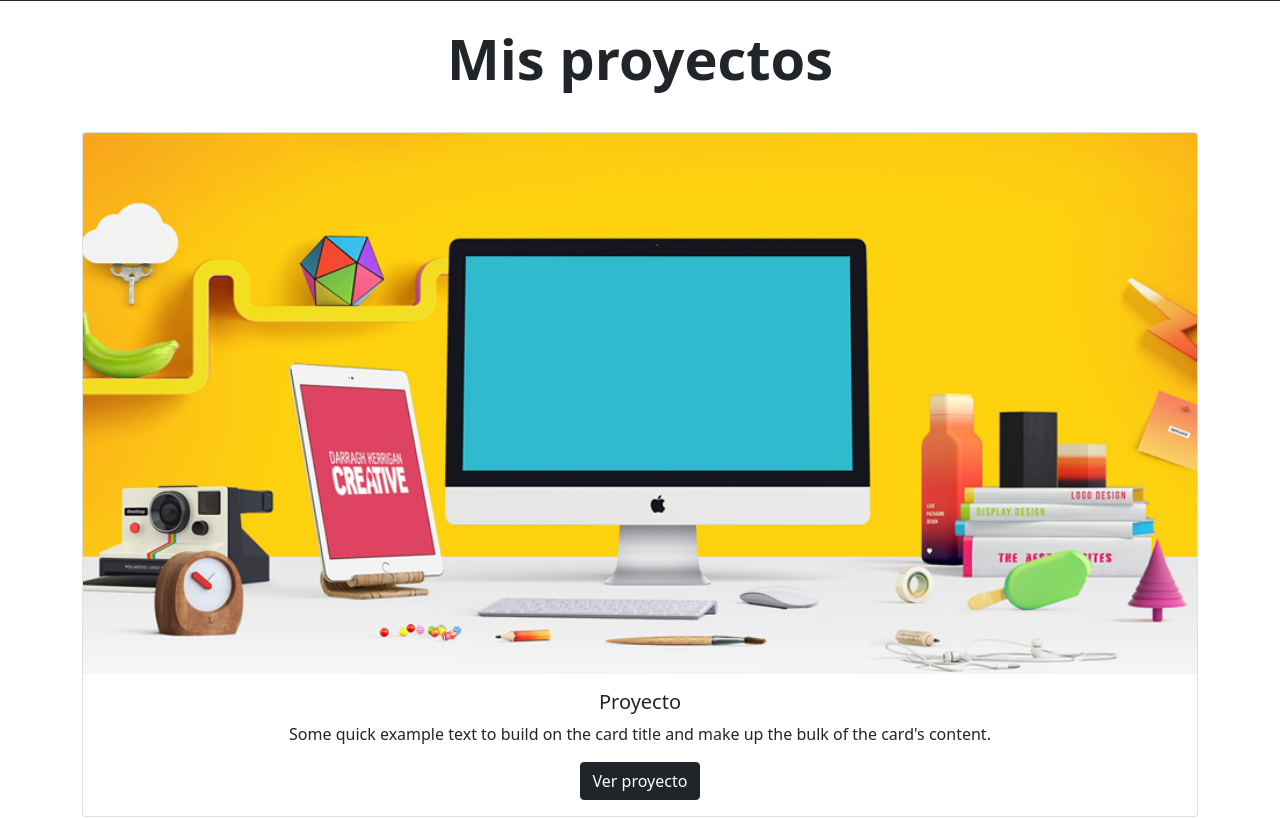
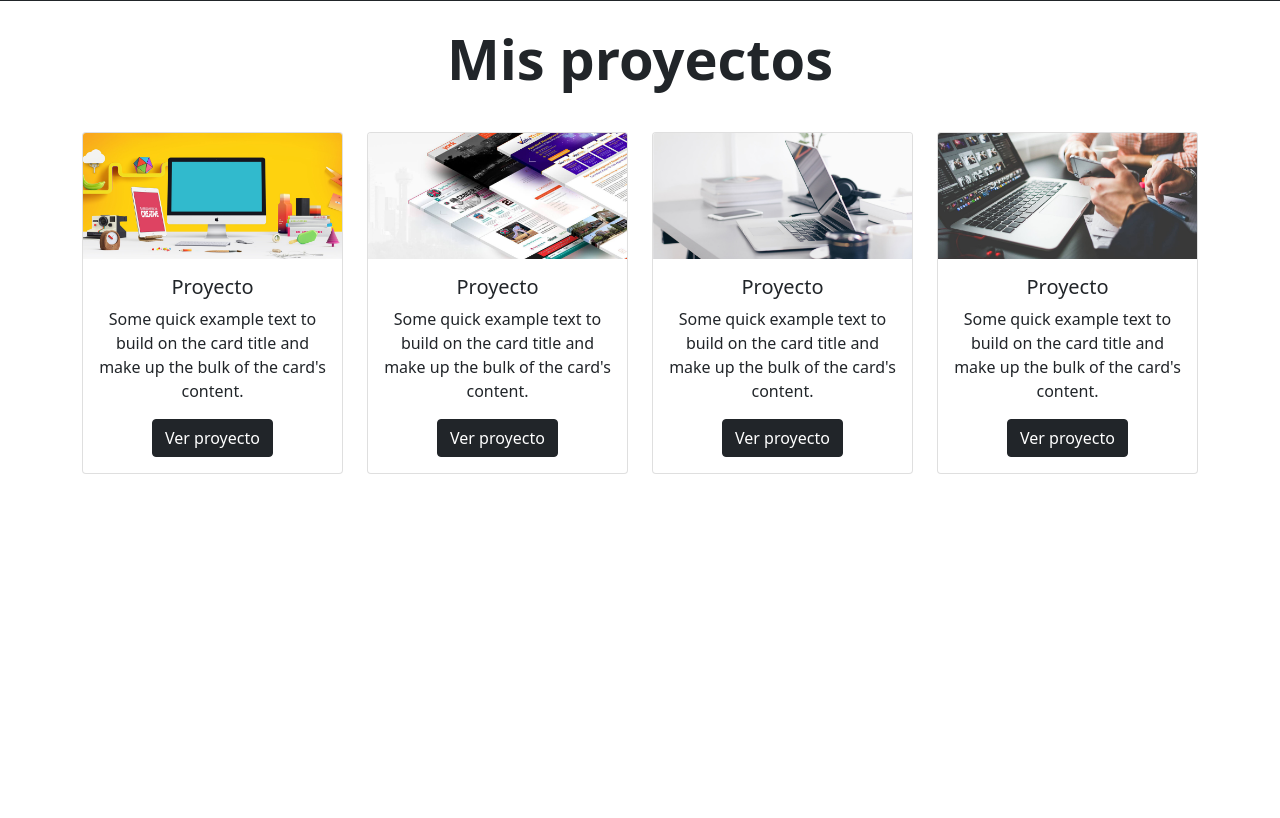
Before and after one commit to cesantaniello/portfolio-bootstrap, a plain HTML site: page index.html in a window 1280 px wide. Shown: the part 1100-1918 px from the top of the page. After the commit the page ends 1598 px from the top, so only its background shows below. Drawn offline with nearby package versions, Linux system fonts and the light colour scheme.

Commit message:
5.Add Efectos de proyectos

```diff
--- a/css/styles.scss
+++ b/css/styles.scss
@@ -1,5 +1,9 @@
 html{
     font-size: 13px;
+}
+
+.card:hover{
+    box-shadow: 0 0 10px #0c0c0c3b;
 }
 
 @media (min-width:768px) {
--- a/index.html
+++ b/index.html
@@ -74,7 +74,7 @@
         <div class="container">
             <h1 class="display-4 fw-bold text-center pb-4">Mis proyectos</h1>
             <div class="row text-md-center">
-                <article class="col-12 mb-2 mt-2">
+                <article class="col-12 mb-2 mt-2 col-md-6 col-lg-3 mb-lg-0">
                     <div class="card">
                         <img src="./images/proyecto1.png" class="card-img-top h-100" alt="Proyecto 1">
                         <div class="card-body">
@@ -84,7 +84,7 @@
                         </div>
                     </div>
                 </article>
-                <article class="col-12 mb-2 mt-2">
+                <article class="col-12 mb-2 mt-2 col-md-6 col-lg-3 mb-lg-0">
                     <div class="card">
                         <img src="./images/proyecto2.png" class="card-img-top h-100" alt="Proyecto 2">
                         <div class="card-body">
@@ -94,7 +94,7 @@
                         </div>
                     </div>
                 </article>
-                <article class="col-12 mb-2 mt-2">
+                <article class="col-12 mb-2 mt-2 col-md-6 col-lg-3 mb-lg-0">
                     <div class="card">
                         <img src="./images/proyecto3.png" class="card-img-top h-100" alt="Proyecto 3">
                         <div class="card-body">
@@ -104,7 +104,7 @@
                         </div>
                     </div>
                 </article>
-                <article class="col-12 mb-2 mt-2">
+                <article class="col-12 mb-2 mt-2 col-md-6 col-lg-3 mb-lg-0">
                     <div class="card">
                         <img src="./images/proyecto4.png" class="card-img-top h-100" alt="Proyecto 4">
                         <div class="card-body">
```
Also changed, not shown: css/styles.css, 1 other file.
